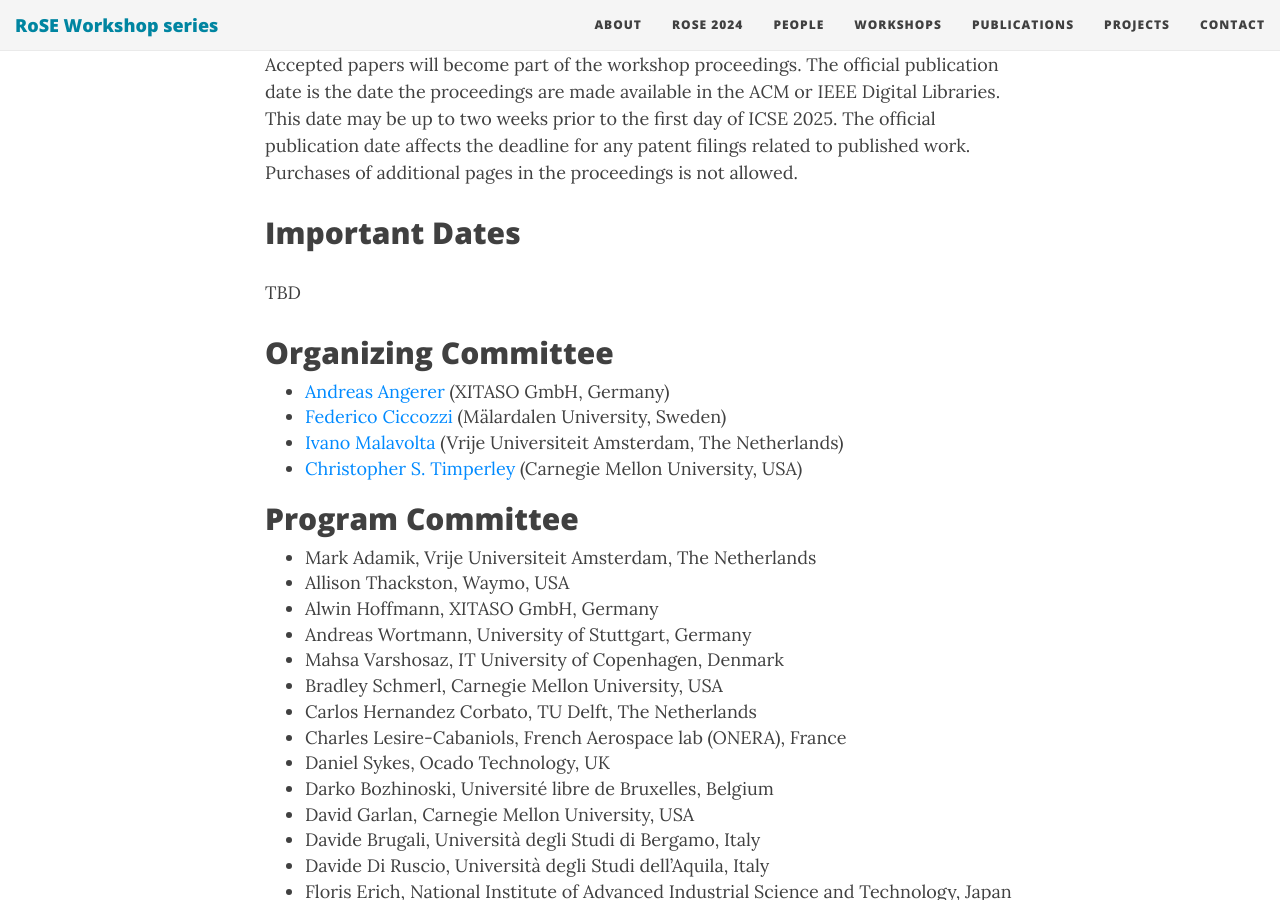
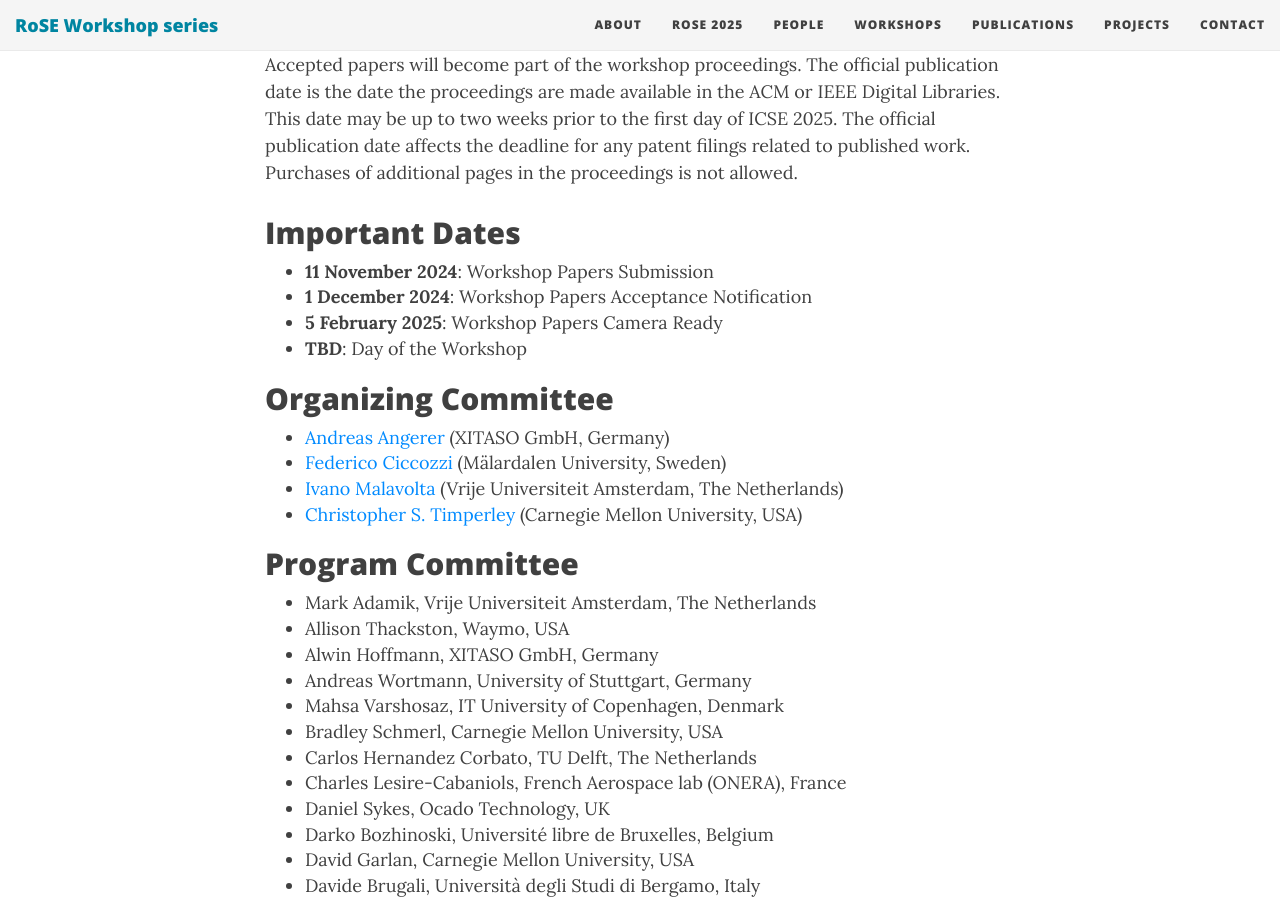
Before and after one commit to rose-workshops/rose-workshops.github.io, a Jekyll site: the page built from rose2025.md, in a window 1280 px wide and 900 px high, scrolled down 2400 px. Built offline with Jekyll 4.4.1, drawn with Linux system fonts in a browser that asks for light colours; nearby versions of some CDN libraries.

Commit message:
Add important dates for workshop

```diff
--- a/_config.yml
+++ b/_config.yml
@@ -18,7 +18,7 @@ description: "Official website of RoSE International Workshop on Robotics Softwa
 # List of links in the navigation bar
 navbar-links:
   About: "about"
-  RoSE 2024: "rose2024"
+  RoSE 2025: "rose2025"
   People: "people"
   Workshops: "workshops"
   Publications: "publications"
--- a/rose2025.md
+++ b/rose2025.md
@@ -61,7 +61,10 @@ Accepted papers will become part of the workshop proceedings. The official publi
 
 ## Important Dates
 
-TBD
+* **11 November 2024**: Workshop Papers Submission
+* **1 December 2024**: Workshop Papers Acceptance Notification
+* **5 February 2025**: Workshop Papers Camera Ready
+* **TBD**: Day of the Workshop
 
 ## Organizing Committee
 
```
